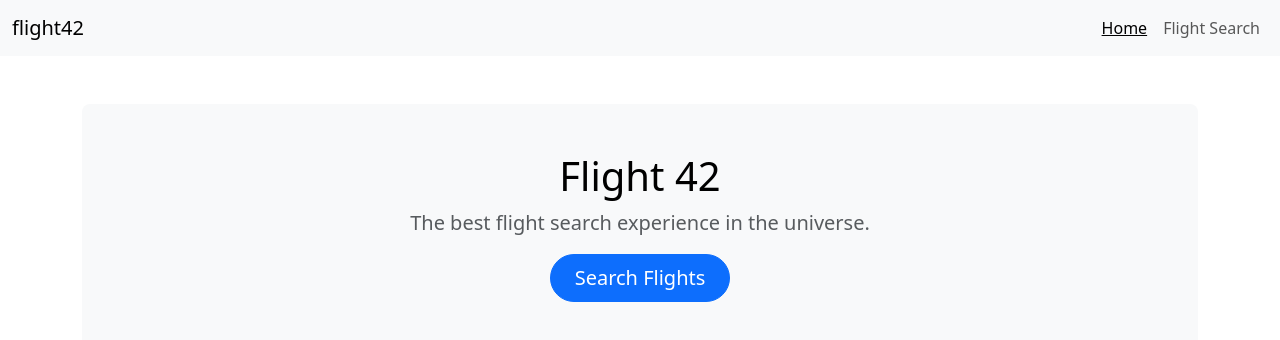
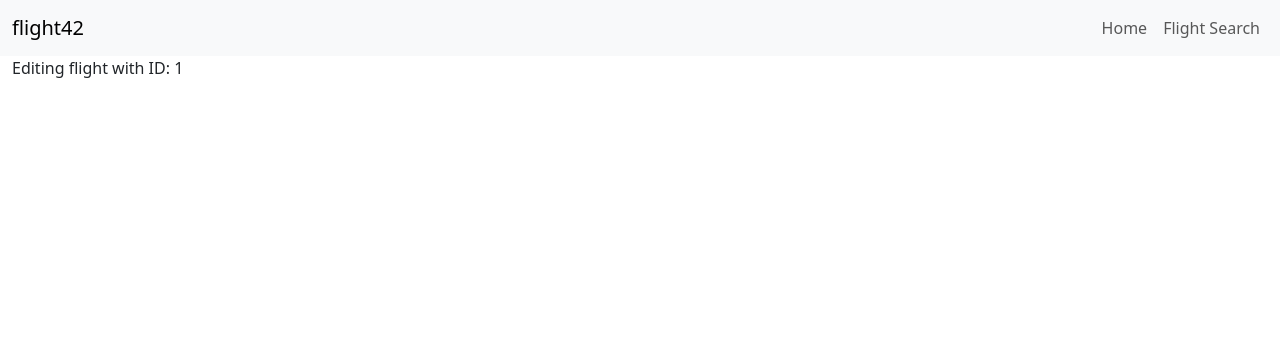
Before and after one commit to danielmurrmann/flight-app-essentials-modern, an Angular app: page /flight-edit/1 in a window 1280 px wide. Before the commit this address led to /home. Shown: the top 340 px of the page. Built offline with nearby package versions, Linux system fonts and the light colour scheme.

Commit message:
804 – Implement Routing with Parameters to the FlightEditView

```diff
--- a/src/app/app.routes.ts
+++ b/src/app/app.routes.ts
@@ -1,6 +1,7 @@
 import { Routes } from '@angular/router';
 import { HomeView } from './home-view/home-view';
 import { FlightSearchView } from './flight-search-view/flight-search-view';
+import { FlightEditView } from './flight-edit-view/flight-edit-view';
 
 export const routes: Routes = [{
     path: '',
@@ -13,6 +14,9 @@ export const routes: Routes = [{
     path: 'flight-search',
     component: FlightSearchView
 }, {
+    path: 'flight-edit/:id',
+    component: FlightEditView
+}, {
     path: '**',
     redirectTo: '/home'
 }];
--- a/src/app/flight-card/flight-card.html
+++ b/src/app/flight-card/flight-card.html
@@ -10,5 +10,6 @@
     } @else {
       <button class="btn btn-primary" (click)="select()">Select</button>
     }
+    <a class="float-end" [routerLink]="['/flight-edit', flight().id]">Edit</a>
   </div>
 </div>
--- a/src/app/flight-card/flight-card.ts
+++ b/src/app/flight-card/flight-card.ts
@@ -2,10 +2,11 @@ import { Component, input, linkedSignal, model, output } from '@angular/core';
 import { DatePipe } from '@angular/common';
 import { initialFlight } from '../entities/flight';
 import { CityPipe } from '../flight-search-view/city-pipe';
+import { RouterLink } from '@angular/router';
 
 @Component({
   selector: 'app-flight-card',
-  imports: [DatePipe, CityPipe],
+  imports: [DatePipe, CityPipe, RouterLink],
   templateUrl: './flight-card.html'
 })
 export class FlightCard {
--- /dev/null
+++ b/src/app/flight-edit-view/flight-edit-view.html
@@ -0,0 +1 @@
+<p>Editing flight with ID: {{ id() }} </p>
--- /dev/null
+++ b/src/app/flight-edit-view/flight-edit-view.ts
@@ -0,0 +1,19 @@
+import { Component, inject, signal } from '@angular/core';
+import { ActivatedRoute } from '@angular/router';
+
+@Component({
+  selector: 'app-flight-edit-view',
+  imports: [],
+  templateUrl: './flight-edit-view.html',
+})
+export class FlightEditView {
+  activatedRoute = inject(ActivatedRoute);
+
+  id = signal(0);
+
+  constructor() {
+    this.activatedRoute.params.subscribe(params => {
+      this.id.set(params['id']);
+    });
+  }
+}
--- a/src/app/home-view/home-view.html
+++ b/src/app/home-view/home-view.html
@@ -7,7 +7,7 @@
     <div class="d-inline-flex gap-2 mb-5">
       <button
         class="d-inline-flex align-items-center btn btn-primary btn-lg px-4 rounded-pill"
-        type="button">
+        type="button" (click)="navigateToFlightSearch()">
         Search Flights
       </button>
     </div>
--- a/src/app/home-view/home-view.ts
+++ b/src/app/home-view/home-view.ts
@@ -1,4 +1,5 @@
-import { Component } from '@angular/core';
+import { Component, inject } from '@angular/core';
+import { Router } from '@angular/router';
 
 @Component({
   selector: 'app-home-view',
@@ -6,5 +7,10 @@ import { Component } from '@angular/core';
   templateUrl: './home-view.html',
 })
 export class HomeView {
+  router = inject(Router);
+
+  navigateToFlightSearch() {
+    this.router.navigate(['/flight-search']);
+  }
 
 }
```
